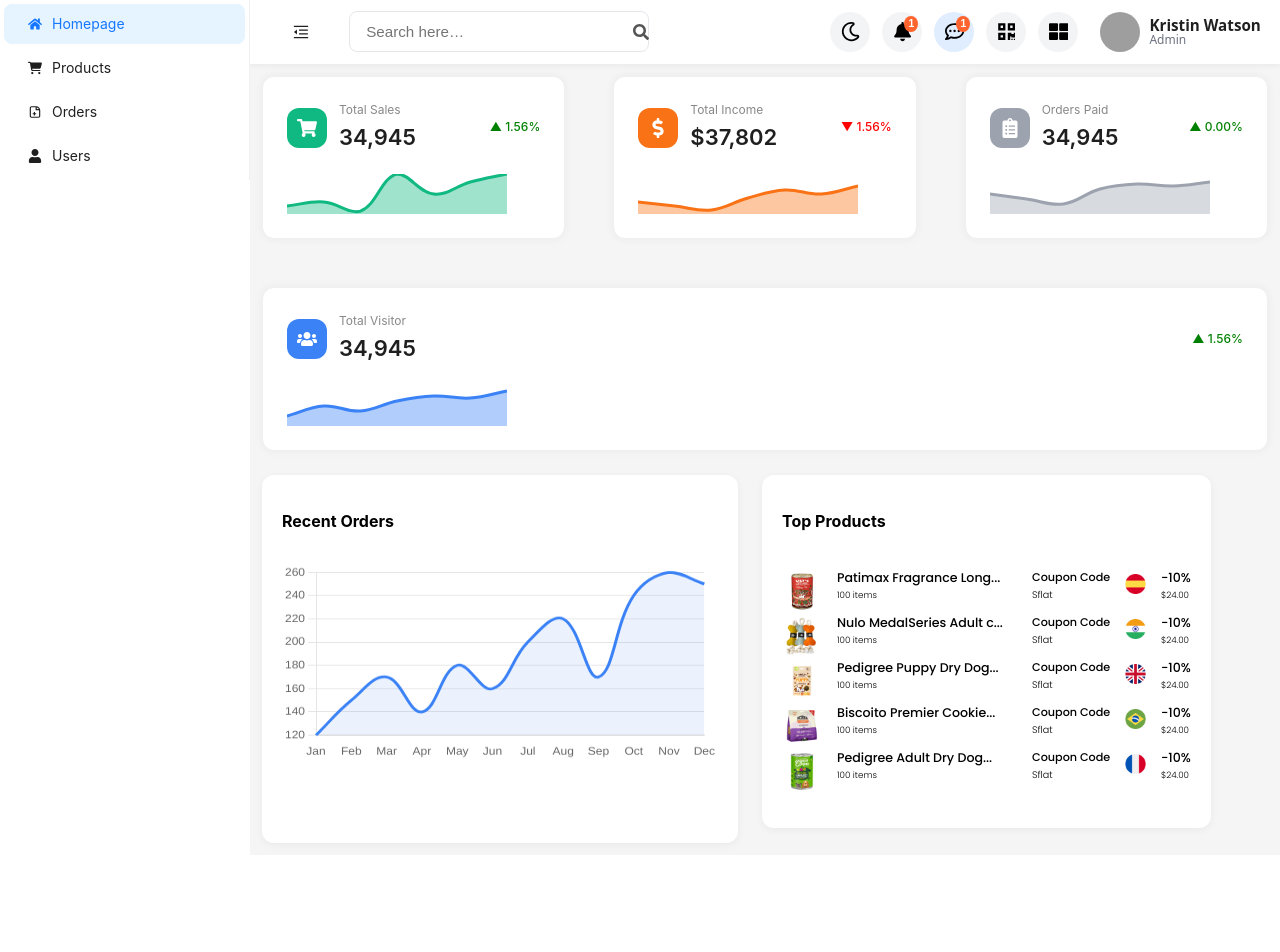
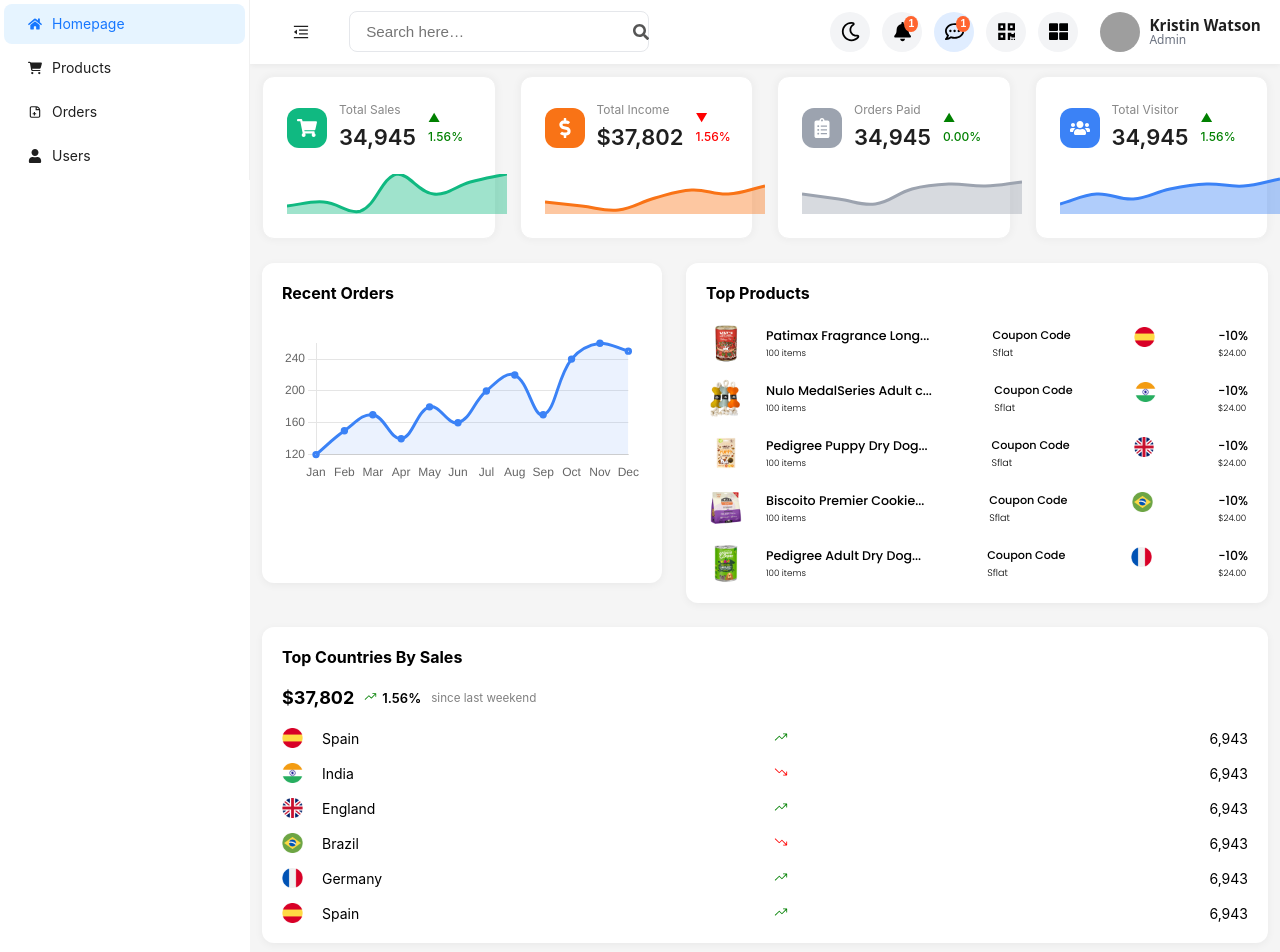
Before and after one commit to Srikanth-Krishna/dashboard, a React (Create React App) app: page / in a window 1280 px wide. Shown: the top 952 px of the page. Before the commit the page ends 855 px from the top, so only its background shows below. Built offline with nearby package versions, Linux system fonts and the light colour scheme; grey boxes are pictures that could not be loaded.

Commit message:
adjusted multiple cards

```diff
--- a/src/Pages/Homepage/HomePage.js
+++ b/src/Pages/Homepage/HomePage.js
@@ -3,20 +3,22 @@ import MetricCard from '../../component/common/MetricCard/MetricCard';
 import { metrics } from '../../data/data';
 import RecentOrders from '../../component/RecentOrders/RecentOrders';
 import TopProducts from '../../component/TopProducts/TopProducts';
+import TopCountries from '../../component/TopCountries/TopCountries';
 
 export default function HomePage() {
   return (
     <>
-      <Row gutter={[24, 24]}>
+      <Row>
         {metrics.map((metric, index) => {
           return (
-            <Col key={index} offset={0} flex='auto'>
+            <Col key={index} flex='auto' span={6}>
               <Card
                 style={{
                   marginTop: '15px',
                   borderRadius: '12px',
                   boxShadow: '0 0 10px rgba(0, 0, 0, 0.05)',
                   margin: '12px 12px',
+                  paddingLeft: '0px',
                 }}
               >
                 <MetricCard key={metric.id} {...metric} />
@@ -26,11 +28,14 @@ export default function HomePage() {
         })}
       </Row>
       <Row>
-        <Col style={{ width: '500px' }}>
+        <Col flex={'none'} span={10}>
           <RecentOrders />
         </Col>
-        <Col>
+        <Col flex={'auto'}>
           <TopProducts />
+        </Col>
+        <Col flex={'auto'}>
+          <TopCountries />
         </Col>
       </Row>
     </>
--- a/src/component/RecentOrders/RecentOrders.css
+++ b/src/component/RecentOrders/RecentOrders.css
@@ -2,7 +2,10 @@
   background: #fff;
   display: flex;
   flex-direction: column;
+  gap: 30px;
+  min-width: 400px;
   max-width: 500px;
+  height: 320px;
   border-radius: 12px;
   padding: 20px;
   box-shadow: 0 2px 8px rgba(0, 0, 0, 0.05);
@@ -11,10 +14,10 @@
 
 .recent-title {
   font-size: 16px;
-  margin-bottom: 12px;
+  margin: 0px;
 }
 
 .recent-chartWrap {
   width: 100%;
-  height: 280px;
+  height: auto;
 }
--- a/src/component/RecentOrders/RecentOrders.js
+++ b/src/component/RecentOrders/RecentOrders.js
@@ -45,7 +45,7 @@ function RecentOrders() {
         backgroundColor: 'rgba(59, 130, 246, 0.1)',
         tension: 0.4,
         fill: true,
-        pointRadius: 0,
+        pointRadius: 2.2,
         borderWidth: 3,
       },
     ],
@@ -53,6 +53,7 @@ function RecentOrders() {
 
   const options = {
     responsive: true,
+    maintainAspectRatio: false,
     plugins: {
       legend: {
         display: false,
@@ -80,7 +81,7 @@ function RecentOrders() {
     <div className='recent-card'>
       <h3 className='recent-title'>Recent Orders</h3>
       <div className='recent-chartWrap'>
-        <Line style={{ paddingTop: '20px' }} data={data} options={options} />
+        <Line style={{ height: 'auto' }} data={data} options={options} />
       </div>
     </div>
   );
--- /dev/null
+++ b/src/component/TopCountries/TopCountries.css
@@ -0,0 +1,58 @@
+.top-countries-container {
+  background: #fff;
+  display: flex;
+  flex-direction: column;
+  gap: 20px;
+  min-width: 250px;
+  border-radius: 12px;
+  padding: 20px;
+  box-shadow: 0 2px 8px rgba(0, 0, 0, 0.05);
+  margin: 12px;
+}
+
+.top-countries-container h3 {
+  font-size: 16px;
+  margin: 0px;
+}
+
+.country-analytics {
+  display: flex;
+  align-items: center;
+  gap: 10px;
+  margin: 0;
+  padding: 0;
+}
+
+.country-analytics h4 {
+  margin: 0;
+  font-weight: 700;
+  font-size: large;
+}
+
+.country-analytics p {
+  margin: 0;
+  font-size: smaller;
+  color: grey;
+}
+
+.country-trending {
+  display: flex;
+  align-items: center;
+  font-weight: 600;
+  font-size: small;
+  gap: 5px;
+}
+
+.country-trending i {
+  color: green;
+}
+
+.country-list ul {
+  list-style: none;
+  padding: 0;
+  display: flex;
+  flex-direction: column;
+  justify-content: space-between;
+  gap: 15px;
+  margin: 0;
+}
--- /dev/null
+++ b/src/component/TopCountries/TopCountries.js
@@ -0,0 +1,35 @@
+import { IoIosTrendingUp } from 'react-icons/io';
+import './TopCountries.css';
+import { topCountries } from '../../data/data';
+import TopCountriesItem from './TopCountriesItem';
+
+export default function TopCountries() {
+  return (
+    <div className='top-countries-container'>
+      <h3>Top Countries By Sales</h3>
+      <div className='country-analytics'>
+        <h4>$37,802</h4>
+        <div className='country-trending'>
+          <i>
+            <IoIosTrendingUp />
+          </i>
+          1.56%
+        </div>
+        <div>
+          <p>since last weekend</p>
+        </div>
+      </div>
+      <div className='country-list'>
+        <ul>
+          {topCountries.map((item, index) => {
+            return (
+              <li key={index}>
+                <TopCountriesItem {...item} />
+              </li>
+            );
+          })}
+        </ul>
+      </div>
+    </div>
+  );
+}
--- /dev/null
+++ b/src/component/TopCountries/TopCountriesItem.css
@@ -0,0 +1,32 @@
+.item-container {
+  display: grid;
+  align-items: center;
+  justify-content: center;
+  grid-template-columns: 30px 1fr;
+  gap: 10px;
+}
+
+.item-container img {
+  height: 20px;
+}
+
+.item-body {
+  display: flex;
+  align-items: center;
+  justify-content: space-between;
+  gap: 40px;
+}
+
+.item-body a {
+  text-decoration: none;
+  width: 30px;
+  color: black;
+}
+
+.up {
+  color: green;
+}
+
+.down {
+  color: red;
+}
--- /dev/null
+++ b/src/component/TopCountries/TopCountriesItem.js
@@ -0,0 +1,22 @@
+import { IoIosTrendingDown, IoIosTrendingUp } from 'react-icons/io';
+import './TopCountriesItem.css';
+
+export default function TopCountriesItem({
+  image,
+  country,
+  totalSales,
+  trend,
+}) {
+  return (
+    <div className='item-container'>
+      <img src={image} alt={country} />
+      <div className='item-body'>
+        <a href='#'>{country}</a>
+        <i className={trend === 'up' ? 'up' : 'down'}>
+          {trend === 'up' ? <IoIosTrendingUp /> : <IoIosTrendingDown />}
+        </i>
+        <div className='sales'>{totalSales}</div>
+      </div>
+    </div>
+  );
+}
--- a/src/component/TopProducts/TopProducts.css
+++ b/src/component/TopProducts/TopProducts.css
@@ -2,8 +2,7 @@
   background: #fff;
   display: flex;
   flex-direction: column;
-  gap: 12px;
-  min-width: 400px;
+  gap: 20px;
   border-radius: 12px;
   padding: 20px;
   box-shadow: 0 2px 8px rgba(0, 0, 0, 0.05);
@@ -12,7 +11,7 @@
 
 .top-products__header h3 {
   font-size: 16px;
-  margin-bottom: 12px;
+  margin: 0;
 }
 
 .top-products__body li {
@@ -21,4 +20,8 @@
 
 .top-products__body ul {
   padding: 0;
+  margin: 0;
+  display: flex;
+  flex-direction: column;
+  gap: 15px;
 }
--- a/src/component/TopProducts/TopProductsItem.css
+++ b/src/component/TopProducts/TopProductsItem.css
@@ -1,15 +1,18 @@
 .top-products__item {
-  display: flex;
+  display: grid;
+  grid-template-columns: 40px 1fr;
   align-items: center;
-  gap: 15px;
+  gap: 20px;
 }
 
 .top-products__item-body {
-  display: grid;
+  /* display: grid;
   grid-template-columns: 180px auto auto auto;
   align-items: center;
-  gap: 15px;
-  margin-bottom: 12px;
+  gap: 15px; */
+  display: flex;
+  justify-content: space-between;
+  gap: 30px;
 }
 
 .product-img {
--- a/src/data/data.js
+++ b/src/data/data.js
@@ -101,3 +101,42 @@ export const topProductsData = [
     percentage: '-10%',
   },
 ];
+
+export const topCountries = [
+  {
+    image: countryflag,
+    country: 'Spain',
+    trend: 'up',
+    totalSales: '6,943',
+  },
+  {
+    image: countryflag2,
+    country: 'India',
+    trend: 'down',
+    totalSales: '6,943',
+  },
+  {
+    image: countryflag3,
+    country: 'England',
+    trend: 'up',
+    totalSales: '6,943',
+  },
+  {
+    image: countryflag4,
+    country: 'Brazil',
+    trend: 'down',
+    totalSales: '6,943',
+  },
+  {
+    image: countryflag5,
+    country: 'Germany',
+    trend: 'up',
+    totalSales: '6,943',
+  },
+  {
+    image: countryflag,
+    country: 'Spain',
+    trend: 'up',
+    totalSales: '6,943',
+  },
+];
```
